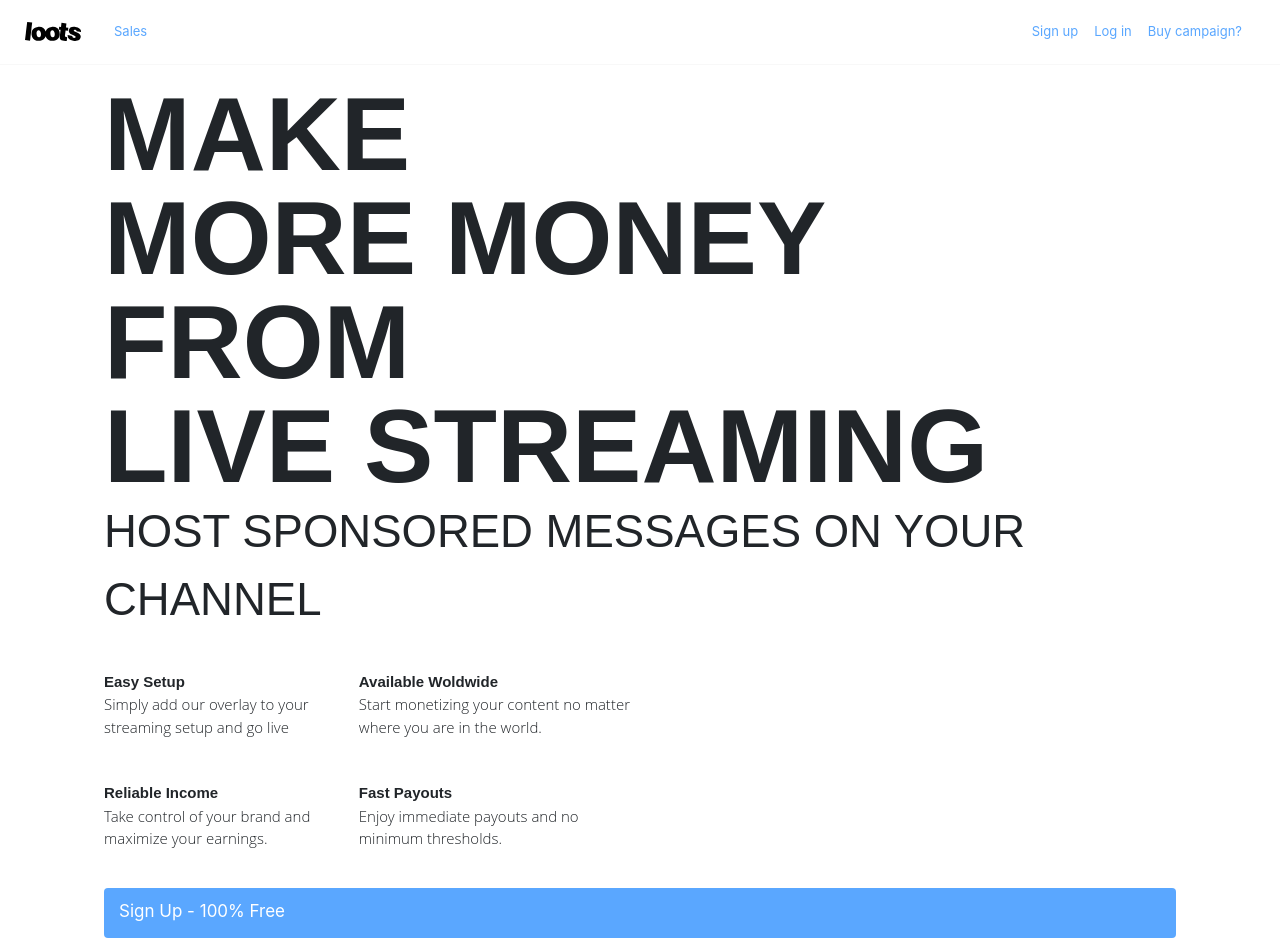
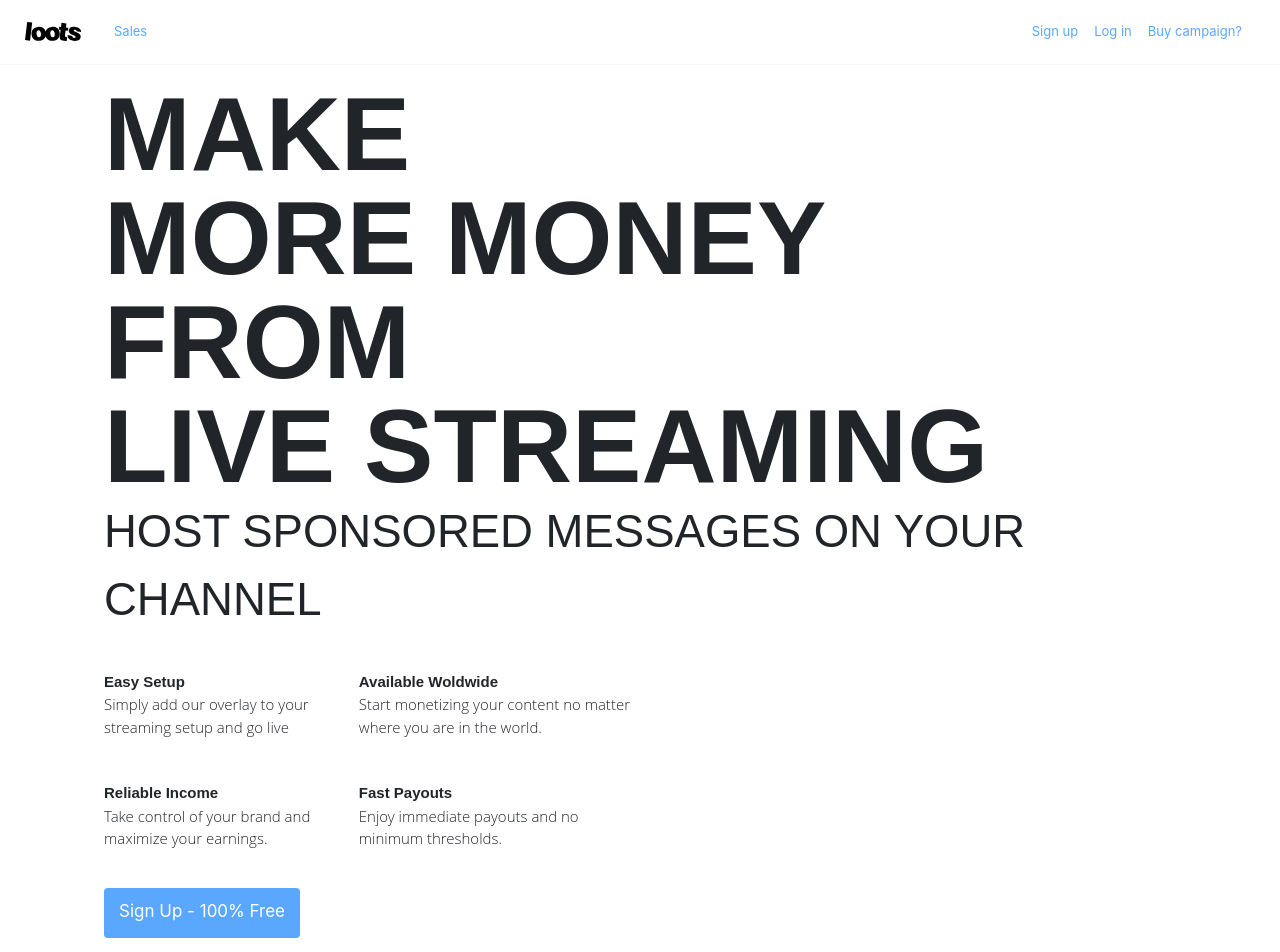
Before and after one commit to IlyaMrz/doots, a Next.js app: page / in a window 1280 px wide. Shown: the top 952 px of the page. Built offline with nearby package versions, Linux system fonts and the light colour scheme; a web font is replaced by a local one.

Commit message:
width fit cntnt

```diff
--- a/styles/Home.module.css
+++ b/styles/Home.module.css
@@ -18,7 +18,7 @@
 }
 
 .btn {
-    min-width: 189px;
+    width: fit-content;
     height: 50px;
     bottom: unset !important;
     color: #fff;
--- a/styles/globals.css
+++ b/styles/globals.css
@@ -47,8 +47,3 @@ a:hover {
 ::before {
     box-sizing: border-box;
 }
-
-.btn div {
-    flex-grow: 0;
-    color: green, i !important;
-}
```
